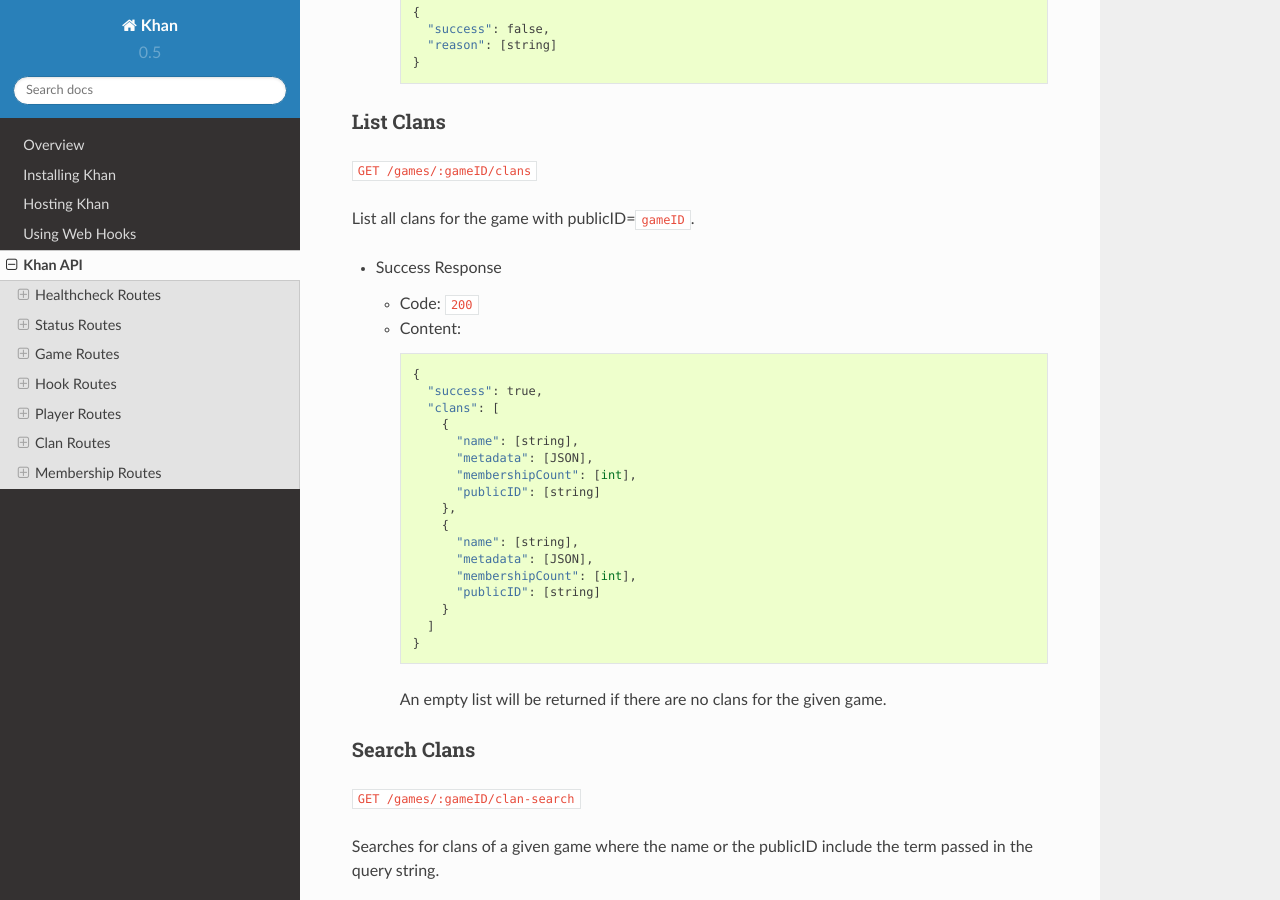
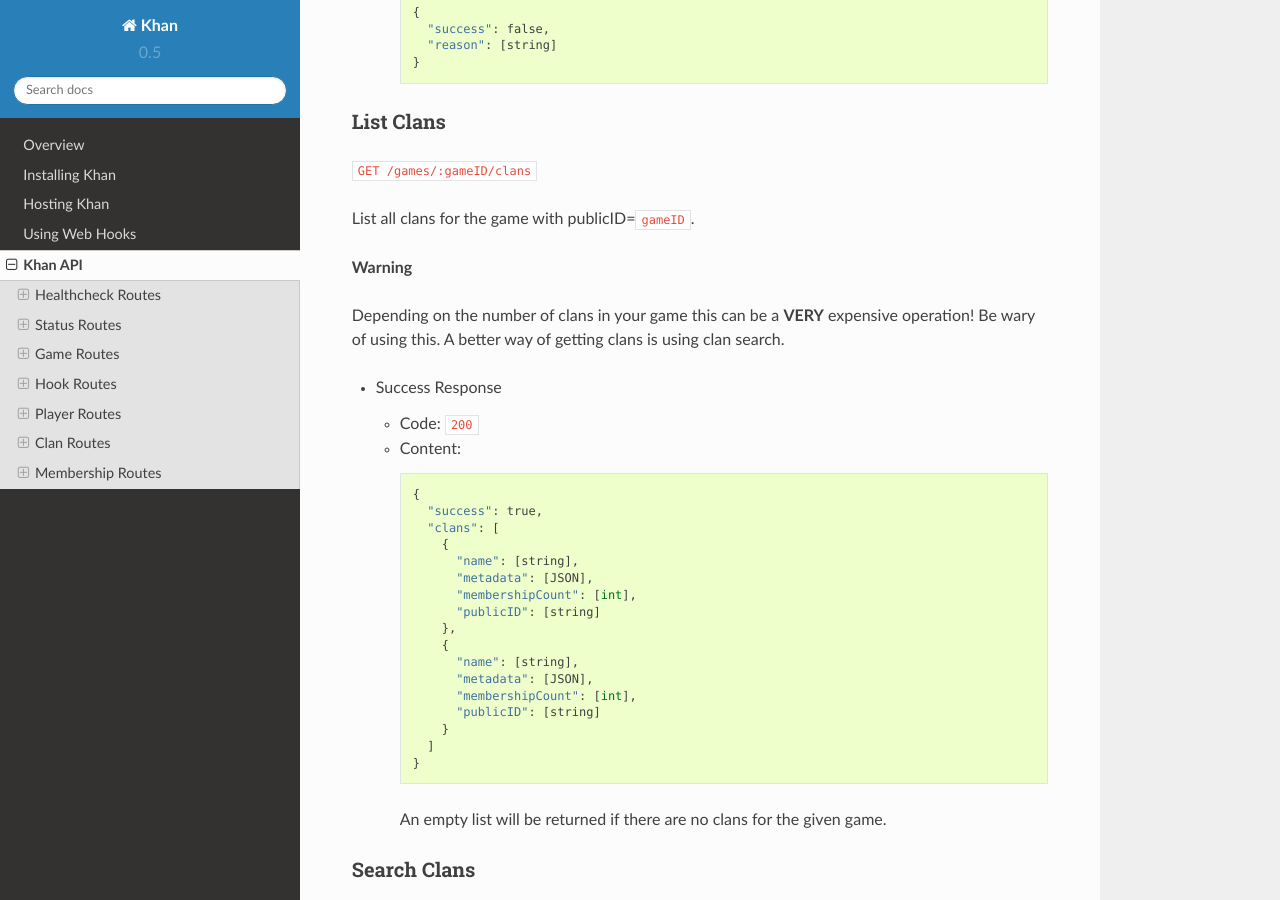
Before and after one commit to topfreegames/khan, a Sphinx documentation site: the page built from docs/API.md, in a window 1280 px wide and 900 px high, scrolled down 14666 px. Built offline with Sphinx 7.4.7 and the Read the Docs theme 2.0.0, drawn with Linux system fonts in a browser that asks for light colours.

Commit message:
Include warning in list clans doc.

```diff
--- a/docs/API.md
+++ b/docs/API.md
@@ -720,6 +720,10 @@
 
   List all clans for the game with publicID=`gameID`.
 
+  **Warning**
+
+  Depending on the number of clans in your game this can be a **VERY** expensive operation! Be wary of using this. A better way of getting clans is using clan search.
+
   * Success Response
     * Code: `200`
     * Content:
```
